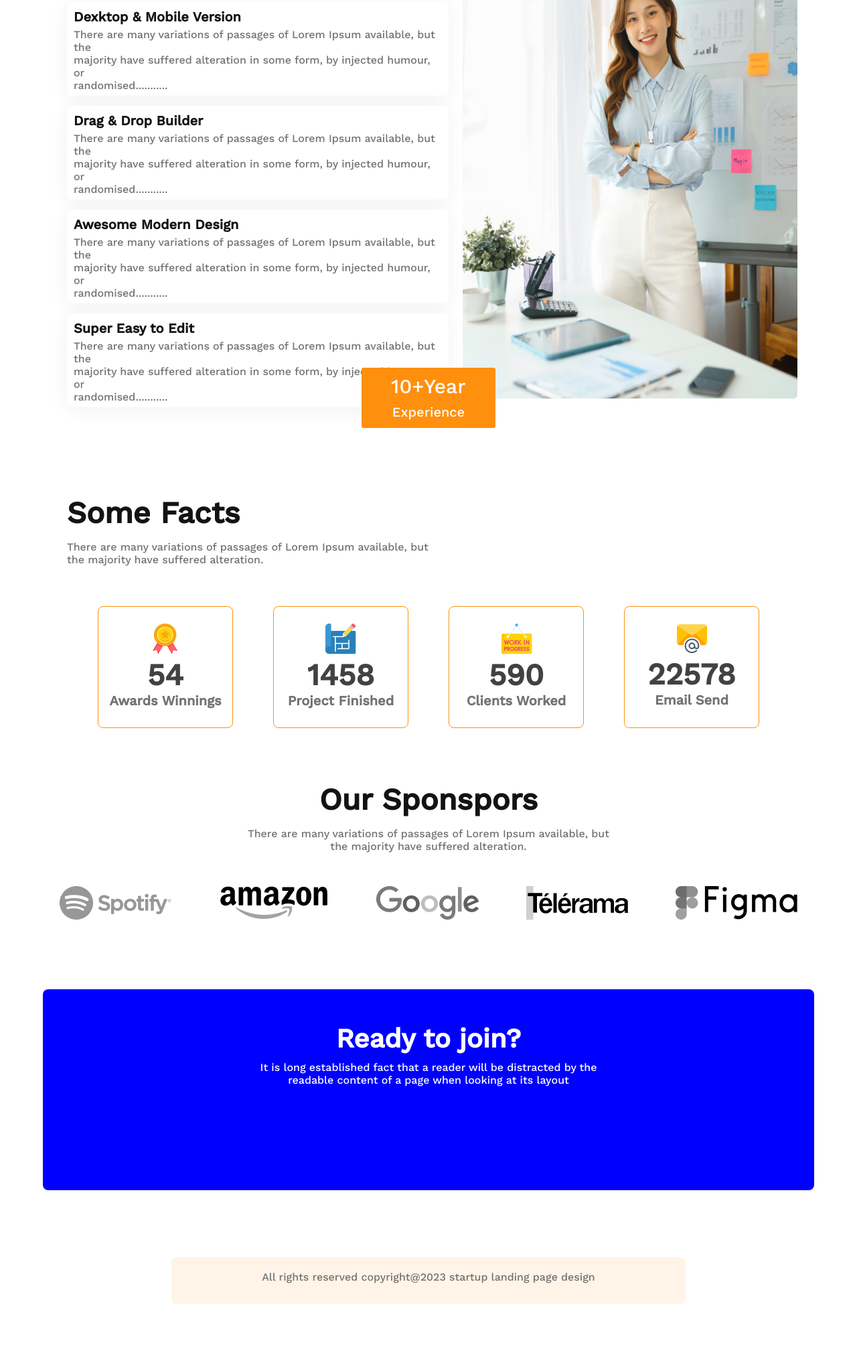
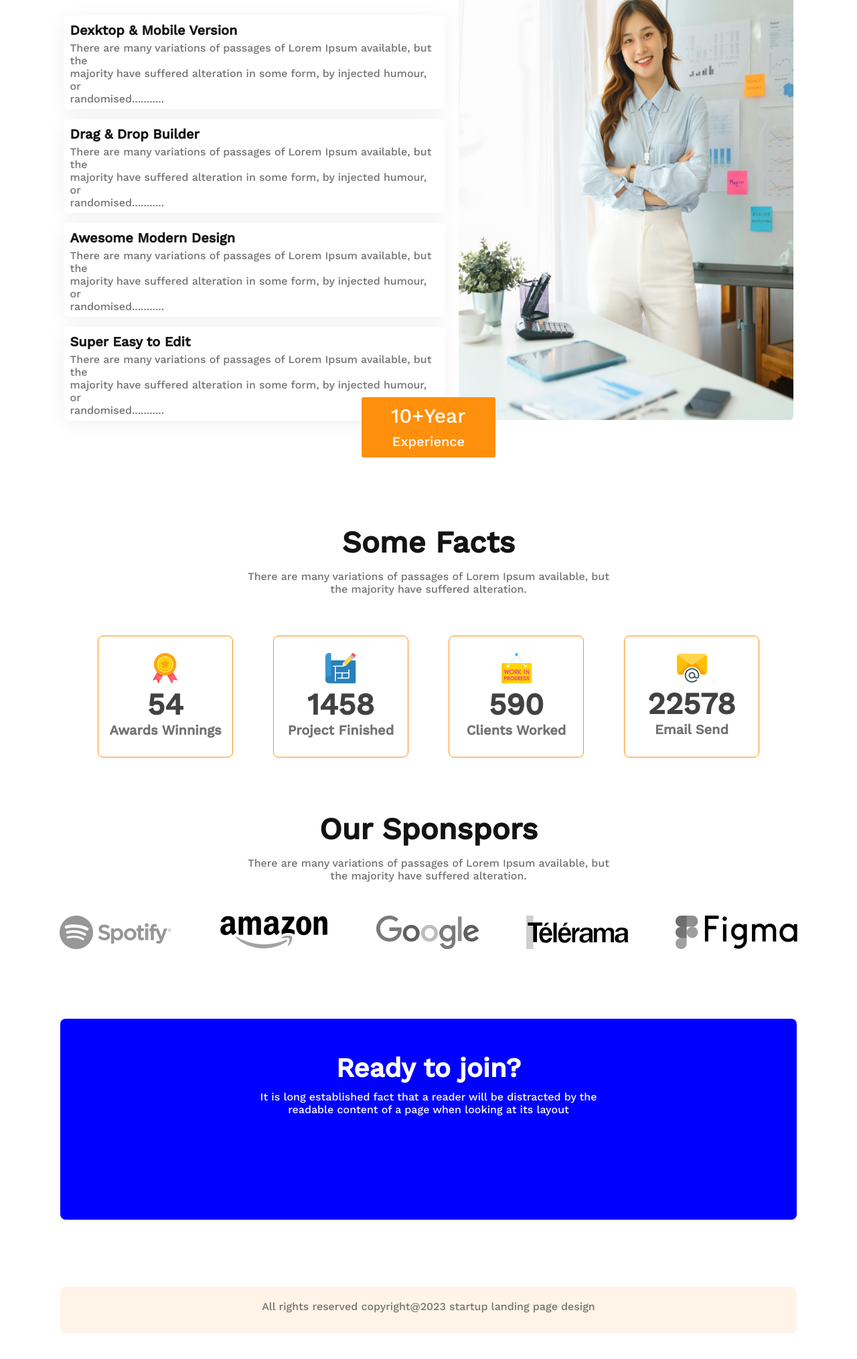
Before and after one commit to Masud044/Assignment-2, a plain HTML site: page index.html in a window 1280 px wide. Shown: the part 1743-3772 px from the top of the page at 67% size. Drawn offline with nearby package versions, Linux system fonts and the light colour scheme.

Commit message:
added size

```diff
--- a/style/style.css
+++ b/style/style.css
@@ -125,8 +125,12 @@ nav{
     display: flex;
     margin-top: 80px;
     gap: 20px;
+    margin: 0 auto;
+    align-items: center;
+    justify-content: center;
    margin-bottom: 100px;
    flex-wrap: wrap;
+   margin-top: 100px;
 
 }
 
@@ -141,10 +145,10 @@ nav{
 
 
 }
-.feature-container{
+/*.feature-container{
     height:500px;
     margin-left:100px ;
-}
+}*/
 
 .feature-title{
     margin-bottom: 30px;
@@ -185,7 +189,7 @@ nav{
 }
 .some-fact{
     margin-top: 100px;
-    margin-left: 100px;
+    text-align: center;
 }
 /*blog style*/
 .blogs{
@@ -248,7 +252,10 @@ nav{
 /* Extra container*/
  .ready-container{
       height: 300px;
-      width: 90%;
+     /* width: 90%;*/
+      width: 100%;
+      max-width: 1100px;
+      margin: 0 auto;
       background-color: blue;
       border-radius: 8px;
       border: none;
@@ -280,7 +287,10 @@ nav{
  .footer-description{
 
     background-color:#FFF4E7;
-    width: 60%;
+   /* width: 60%;*/
+    width: 100%;
+      max-width: 1100px;
+      margin: 0 auto;
     height: 50px;
     border-radius: 8px;
     margin: 0 auto;
@@ -307,7 +317,7 @@ nav{
            }
            .feature-image{
               overflow: hidden;
-              margin-top: 400px;
+
            }
            .feature-image img{
              width: 100%;
@@ -319,8 +329,8 @@ nav{
            .footer-description{
             height: 100px;
            }
-           .ready-container{
-              width: 90%;
+           .ready-container,.footer-item{
+              width: 100%;
            }
 
 
```
